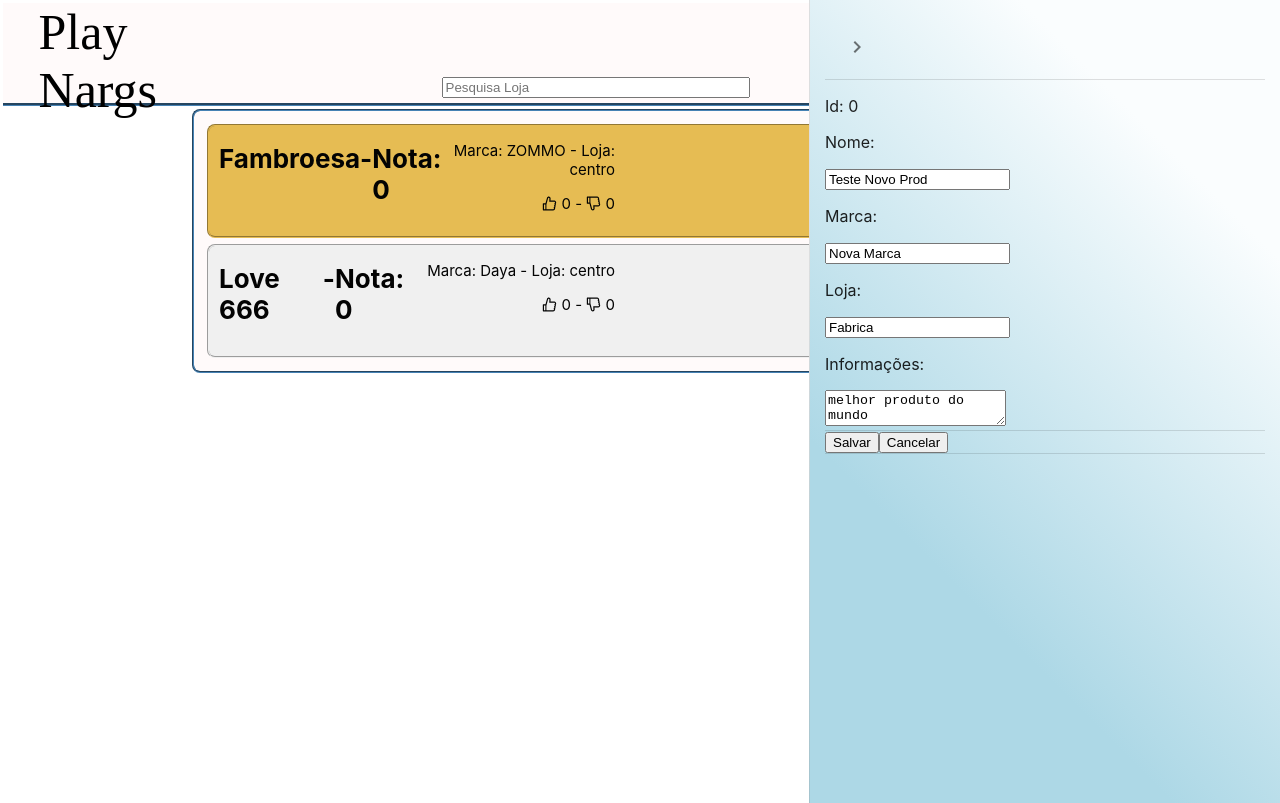
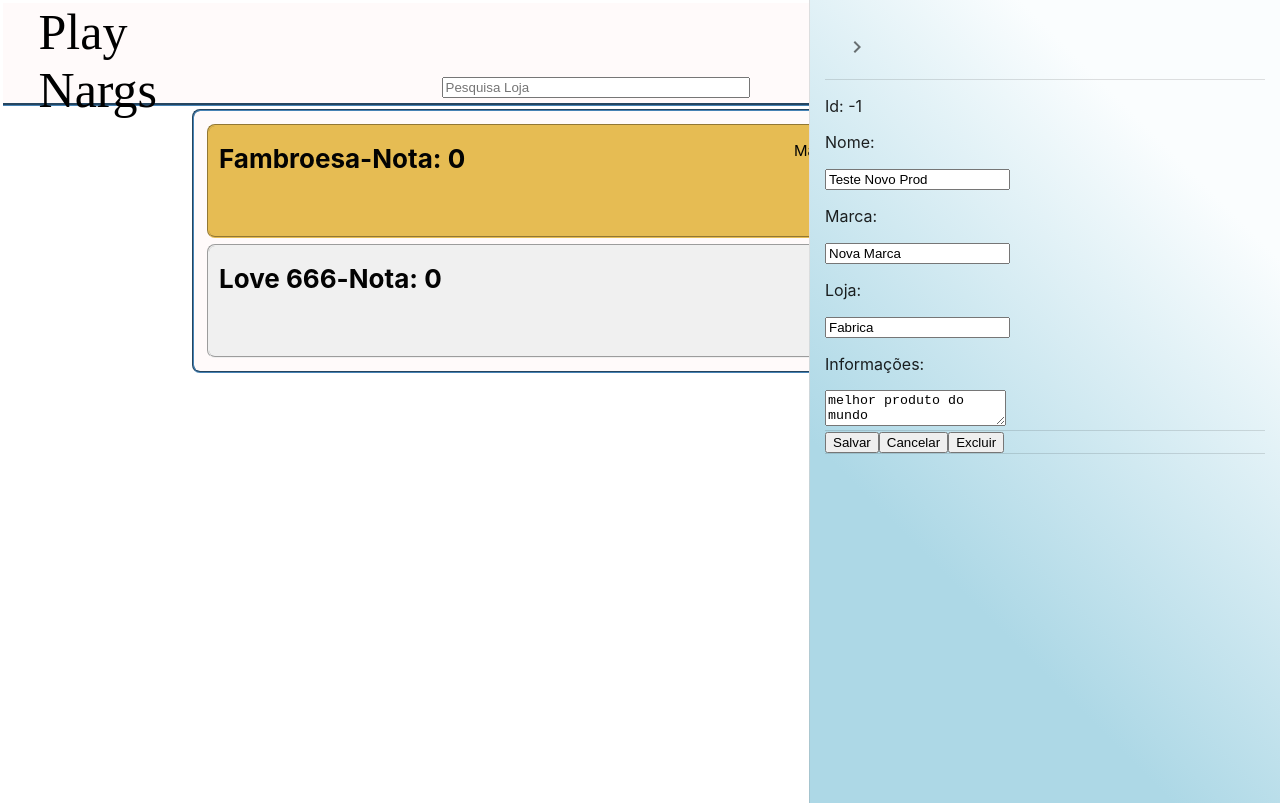
Before and after one commit to Soarespp/PlayNargs, a React (Create React App) app: page / in a window 1280 px wide. Both pictures are taken after a click on the button "open drawer". Built offline with nearby package versions, Linux system fonts and the light colour scheme.

Commit message:
Finalizado-crud

```diff
--- a/src/Component/CardSimple.css
+++ b/src/Component/CardSimple.css
@@ -10,11 +10,14 @@
     display: flex;
     height: inherit;
 }
+.Container .Container-data{
+    width: 95%;
+}
 .Data{
     flex: 1;
-    display: inline-flex;
+    display: flex;
     padding-left: 10px;
-    width: 50%;
+    padding-right: 15px;
     color: #030303;
 }
 .Title{
@@ -30,10 +33,10 @@
     text-align: right;
 }
 .Controler{
-    display: flow-root;
-    padding-right: 5px;
+    display: flexbox;
+    padding-left: 15px;
+    padding-top: 10px;
     text-align: right;
-    width: 50%;
     margin: 10px;
     height: inherit;
     color: black;
--- a/src/Component/CardSimple.jsx
+++ b/src/Component/CardSimple.jsx
@@ -3,7 +3,7 @@ import React from 'react';
 import { DislikeOutlined, LikeOutlined } from '@ant-design/icons';
 
 import { connect } from "react-redux";
-import { insertProduct } from '../store/actions/produtos';
+import { insertProduct, changeProductState } from '../store/actions/produtos';
 
 function getPosition(props) {
     if (props.position === 0) return "First"
@@ -14,15 +14,18 @@ function getPosition(props) {
 
 
 const CardSimple = (props) => {
-    // const { nota, name, marca, loja, clickLike, clickDisLike, like, dislike } = props;
-    const { produto, nota, clickLike, clickDisLike } = props;
+    const { produto, nota, clickLike, clickDisLike, stateChange } = props;
+
+    const productChange = () => {
+        stateChange(true, produto);
+    }
 
     return (
         <div className="Card">
             <div className={`CardSimple ${getPosition(props)}`}>
-                <div className="Container"
-                    onClick={() => { }}
-                >
+                <div className="Container">
+                    <div className="Container-data"
+                        onClick={() => { productChange() }}>
                         <div className="Data">
                             <div className="Title">
                                 <h1 >{produto.name}</h1>
@@ -32,6 +35,7 @@ const CardSimple = (props) => {
                             <div className="Descripte">
                                 <p >Marca: {produto.brand} - Loja: {produto.place}</p>
                                 <p >{<LikeOutlined />} {produto.like} - {<DislikeOutlined />} {produto.dislike}</p>
+                            </div>
                         </div>
                     </div>
                     <div className="Controler">
@@ -46,7 +50,8 @@ const CardSimple = (props) => {
 
 function mapStateToProps(state) {
     return {
-        produtos: state.dados.produtos
+        produtos: state.dados.produtos,
+        cadProduct: state.dados.cadProduct
     };
 }
 function mapDispatchToProp(dispatch) {
@@ -54,6 +59,11 @@ function mapDispatchToProp(dispatch) {
         addProduct(newFilter) {
             //action creator -> action
             const action = insertProduct(newFilter)
+            dispatch(action)
+        },
+        stateChange(stateProd, product) {
+            //action creator -> action
+            const action = changeProductState(stateProd, product)
             dispatch(action)
         }
     }
--- a/src/Containers/Header.jsx
+++ b/src/Containers/Header.jsx
@@ -5,7 +5,7 @@ import { connect } from "react-redux";
 
 import CadProductDrawer from '../View/CadProductDrawer';
 
-import { setFilter, alteraProduto } from '../store/actions/produtos';
+import { setFilter } from '../store/actions/produtos';
 import { createFromIconfontCN } from '@ant-design/icons';
 
 
@@ -19,36 +19,19 @@ const IconFont = createFromIconfontCN({
 });
 
 const Header = (props) => {
-    const { produtos, filter } = props;
+    const { filter } = props;
 
-    function AddProduto() {
-        const lstProdutos = produtos.slice();
-        lstProdutos.push({
-            id: 1,
-            name: 'Morango',
-            brand: 'ZOMMO',
-            like: 0,
-            dislike: 0,
-            place: 'centro',
-            description: 'melhor produto do mundo 1'
-        });
-        console.log(lstProdutos);
-        props.addProduct(lstProdutos);
-    }
+
     return (
         < div className="Header">
             <div className="Container-Logo">
                 <a className="Logo" href="/" >Play Nargs</a>
             </div>
             <div className="Container-Options">
-
                 <div className="Container-Schearch">
-
                     <Input className={"text-input"} placeholder="Pesquisa Loja"
                         value={filter}
                         onChange={e => {
-                            console.log(filter)
-                            console.log("header-filter")
                             props.filterProduct(e.target.value)
                         }}
                     />
@@ -80,12 +63,6 @@ function mapDispatchToProp(dispatch) {
             //action creator -> action
             const action = setFilter(newFilter)
             dispatch(action)
-        },
-        addProduct(newFilter) {
-            console.log("insert prod")
-            //action creator -> action
-            const action = alteraProduto(newFilter)
-            dispatch(action)
         }
     }
 }
--- a/src/Containers/ListaProdutos2.jsx
+++ b/src/Containers/ListaProdutos2.jsx
@@ -11,7 +11,7 @@ function clickLike(Arr, Idp) {
     const dados = Arr;
 
     dados.forEach(item => {
-        if (item.id === Idp) {
+        if (item.idx === Idp) {
             return item.like++
         }
     });
@@ -22,7 +22,7 @@ function clickDisLike(Arr, Idx) {
     const dados = Arr;
 
     dados.forEach((item) => {
-        if (item.id === Idx) {
+        if (item.idx === Idx) {
             return item.dislike++;
         }
     })
@@ -55,7 +55,7 @@ const ListaProtudos = (props) => {
     const lstProduto = produtos.slice();
     const regex = new RegExp(`^(.*)${filter}(.*)$`, "ig");
 
-    lstProduto.sort((a, b) => { return getNota(b.like, b.dislike) - getNota(a.like, a.dislike) });
+    lstProduto.sort((a, b) => { return getNota(b.like, b.dislike) - getNota(a.like, a.dislike) || a.name });
     return (
         <div className="ListaProdutos" >
             {lstProduto.length &&
@@ -65,8 +65,8 @@ const ListaProtudos = (props) => {
                         <Card produto={produto}
                             position={idx}
                             nota={getNota(produto.like, produto.dislike)}
-                            clickLike={() => props.setProdutos(clickLike(lstProduto, produto.id))}
-                            clickDisLike={() => props.setProdutos(clickDisLike(lstProduto, produto.id))}
+                            clickLike={() => props.setProdutos(clickLike(lstProduto, produto.idx))}
+                            clickDisLike={() => props.setProdutos(clickDisLike(lstProduto, produto.idx))}
                         />
                     ))
             }
--- a/src/View/CadProductDrawer.jsx
+++ b/src/View/CadProductDrawer.jsx
@@ -1,4 +1,4 @@
-import React, { useState } from 'react';
+import React, { useState, useEffect } from 'react';
 import clsx from 'clsx';
 import { makeStyles, useTheme } from '@material-ui/core/styles';
 import Drawer from '@material-ui/core/Drawer';
@@ -11,19 +11,7 @@ import ChevronLeftIcon from '@material-ui/icons/ChevronLeft';
 import ChevronRightIcon from '@material-ui/icons/ChevronRight';
 
 import { connect } from "react-redux";
-import { insertProduct } from '../store/actions/produtos';
-
-
-
-const Produto = {
-    id: 0,
-    name: "Teste Novo Prod",
-    brand: 'Nova Marca',
-    like: 0,
-    dislike: 0,
-    place: 'Fabrica',
-    description: 'melhor produto do mundo'
-};
+import { insertProduct, changeProductState } from '../store/actions/produtos';
 
 const drawerWidth = 440;
 
@@ -88,38 +76,74 @@ const useStyles = makeStyles((theme) => ({
     },
 }));
 
-function getIdMax(lstProd) {
-    lstProd.sort((a, b) => { return (b.id - a.id) });
-    return lstProd[0].id++;
+const getIdMax = (lstProd) => {
+    console.log("getmax")
+    const intertLstProd = lstProd.slice();
+    intertLstProd.sort((a, b) => { return (b.idx - a.idx) });
+    return intertLstProd[0].idx;
 }
 
+const CadProductDrawer = (props) => {
+    const { produtos, stateCadProduct, stateProd, newProduct } = props;
 
-
-const CadProductDrawer = (props) => {
     const classes = useStyles();
     const theme = useTheme();
 
     const [open, setOpen] = useState(false);
-    var [produto, setProduto] = useState(Produto);
-
-    const { produtos } = props;
+    var [produto, setProduto] = useState(stateProd);
+    const [stateControle, setStateControle] = useState("B");
 
 
+    const { changeStateProduct } = props;
 
-    const handleDrawerOpen = () => {
-        setOpen(true);
-    };
+    function MudarStateProduct(st, prod) {
+        setProduto(prod);
+        changeStateProduct(st, prod);
+    }
 
-    const handleDrawerClose = () => {
-        setOpen(false);
-    };
+    function incluirProduto(Arr, produtoEdt) {
+        var id = getIdMax(produtos);
+        id++;
+        const lstProd = Arr.slice();
+        const prd2 = produtoEdt;
+        prd2.idx = id;
+        lstProd.push(prd2);
+        props.addProduct(lstProd);
+    }
 
-    function SalvarProduto(Arr, produto) {
-        const lstProd = Arr.slice();
-        setProduto = { ...produto.id = getIdMax(Arr) };
-        lstProd.push(produto);
+    function updateProduct(Arr, produtoEdt) {
+        var lstProd = Arr.slice();
+
+        lstProd.forEach((item, idx) => {
+            if (item.idx === produtoEdt.idx) {
+                lstProd[idx] = produtoEdt
+            }
+        });
         props.addProduct(lstProd);
-        handleDrawerClose();
+    }
+
+    function SalvarProduto(Arr, produtoEdt) {
+        if (produtoEdt.name === newProduct.name) {
+            cancelarEditProd();
+        } else if (stateControle === "I") {
+            incluirProduto(Arr, produtoEdt);
+        }
+        else if (stateControle === "U") {
+            updateProduct(Arr, produtoEdt);
+        }
+        setStateControle("B");
+        MudarStateProduct(false, newProduct);
+    }
+
+    function excluirProduto(Arr, produtoEdt) {
+        var lstProd = Arr.slice();
+        lstProd.forEach((item, idx) => {
+            if (item.idx === produtoEdt.idx) {
+                lstProd.splice(idx, 1);
+            }
+        });
+        props.addProduct(lstProd);
+        MudarStateProduct(false, newProduct);
     }
 
     const handleChange = (idName) => action => {
@@ -132,9 +156,25 @@ const CadProductDrawer = (props) => {
 
 
     const novoProduto = () => {
-        setProduto(Produto);
-        handleDrawerOpen();
+        MudarStateProduct(true, newProduct);
+        setStateControle("I");
     }
+
+    const cancelarEditProd = () => {
+        setStateControle("B");
+        MudarStateProduct(false, newProduct);
+    }
+
+    useEffect(() => {
+        if ((stateProd !== undefined) && (stateProd.idx !== -1)) {
+            if (stateProd.idx !== produto.idx) {
+                MudarStateProduct(true, stateProd);
+                setStateControle("U");
+            }
+        }
+        setOpen(stateCadProduct);
+    }
+    );
 
     return (
         <div>
@@ -160,13 +200,13 @@ const CadProductDrawer = (props) => {
                     }}
                 >
                     <div className={classes.drawerHeader}>
-                        <IconButton onClick={handleDrawerClose}>
+                        <IconButton onClick={() => changeStateProduct(false)}>
                             {theme.direction === 'rtl' ? <ChevronLeftIcon /> : <ChevronRightIcon />}
                         </IconButton>
                     </div>
                     <Divider />
                     <div className="cadastroProd">
-                        <p>Id: {produto.id} </p>
+                        <p>Id: {produto.idx} </p>
                         <p>Nome: </p>
                         <input
                             className="input"
@@ -191,7 +231,8 @@ const CadProductDrawer = (props) => {
                     <Divider />
                     <div className="controle">
                         <button onClick={() => SalvarProduto(produtos, produto)}>Salvar</button>
-                        <button onClick={handleDrawerClose}>Cancelar</button>
+                        <button onClick={cancelarEditProd}>Cancelar</button>
+                        <button onClick={() => excluirProduto(produtos, produto)}>Excluir</button>
                     </div>
                     <Divider />
                 </Drawer>
@@ -203,7 +244,10 @@ const CadProductDrawer = (props) => {
 
 function mapStateToProps(state) {
     return {
-        produtos: state.dados.produtos
+        produtos: state.dados.produtos,
+        stateCadProduct: state.dados.cadProduct,
+        stateProd: state.dados.produto,
+        newProduct: state.dados.newProduct
     };
 }
 function mapDispatchToProp(dispatch) {
@@ -211,6 +255,11 @@ function mapDispatchToProp(dispatch) {
         addProduct(newFilter) {
             //action creator -> action
             const action = insertProduct(newFilter)
+            dispatch(action)
+        },
+        changeStateProduct(stateProd) {
+            //action creator -> action
+            const action = changeProductState(stateProd)
             dispatch(action)
         }
     }
--- a/src/store/actions/actionsTypes.js
+++ b/src/store/actions/actionsTypes.js
@@ -2,3 +2,4 @@ export const PROD_CHANGE = 'PROD_CHANGE';
 export const SET_FILTER = 'SET_FILTER';
 export const INSERT_PRODUCT = 'INSERT_PRODUCT';
 export const INITIAL_STATE = 'INITIAL_STATE';
+export const CHANGE_STATE_PRODUCT = 'CHANGE_STATE_PRODUCT';
--- a/src/store/actions/produtos.js
+++ b/src/store/actions/produtos.js
@@ -1,4 +1,4 @@
-import { PROD_CHANGE, SET_FILTER, INSERT_PRODUCT, INITIAL_STATE } from './actionsTypes';
+import { PROD_CHANGE, SET_FILTER, INSERT_PRODUCT, INITIAL_STATE, CHANGE_STATE_PRODUCT } from './actionsTypes';
 
 export function alteraProduto(novoProduto) {
     return {
@@ -27,3 +27,11 @@ export function initialState(newProduct) {
         payload: newProduct
     }
 }
+
+export function changeProductState(newStateProduct, product) {
+    return {
+        type: CHANGE_STATE_PRODUCT,
+        payload: newStateProduct,
+        prodPayLoad: product
+    }
+}
--- a/src/store/reducers/produtos.js
+++ b/src/store/reducers/produtos.js
@@ -1,9 +1,29 @@
-import { PROD_CHANGE, SET_FILTER, INSERT_PRODUCT, INITIAL_STATE } from '../actions/actionsTypes';
+import {
+    PROD_CHANGE,
+    SET_FILTER,
+    INSERT_PRODUCT,
+    INITIAL_STATE,
+    CHANGE_STATE_PRODUCT
+} from '../actions/actionsTypes';
+
+const newProductbkp = {
+    idx: -1,
+    name: "Teste Novo Prod",
+    brand: 'Nova Marca',
+    like: 0,
+    dislike: 0,
+    place: 'Fabrica',
+    description: 'melhor produto do mundo'
+};
 
 var initialState = {
     filter: "",
+    cadProduct: false,
+    edicao: false,
+    newProduct: newProductbkp,
+    produto: newProductbkp,
     produtos: [{
-        id: 0,
+        idx: 0,
         name: 'Fambroesa',
         brand: 'ZOMMO',
         like: 0,
@@ -12,7 +32,7 @@ var initialState = {
         description: 'melhor produto do mundo 1'
     },
     {
-        id: 2,
+        idx: 1,
         name: 'Love 666',
         brand: 'Daya',
         like: 0,
@@ -20,7 +40,7 @@ var initialState = {
         place: 'centro',
         description: 'melhor produto do mundo 1'
     }]
-}
+};
 
 export default function (state = initialState, action) {
     switch (action.type) {
@@ -35,7 +55,6 @@ export default function (state = initialState, action) {
                 filter: action.payload
             }
         case INSERT_PRODUCT:
-            console.log(action.payload)
             return {
                 ...state,
                 produtos: action.payload
@@ -45,6 +64,12 @@ export default function (state = initialState, action) {
                 ...state,
                 produtos: initialState.produtos
             }
+        case CHANGE_STATE_PRODUCT:
+            return {
+                ...state,
+                cadProduct: action.payload,
+                produto: action.prodPayLoad
+            }
         default:
             return state
     }
```
Also changed, not shown: src/Containers/ListaProdutos.jsx (+4 -19 lines). Lines whose indentation alone changed are shown as unchanged.
